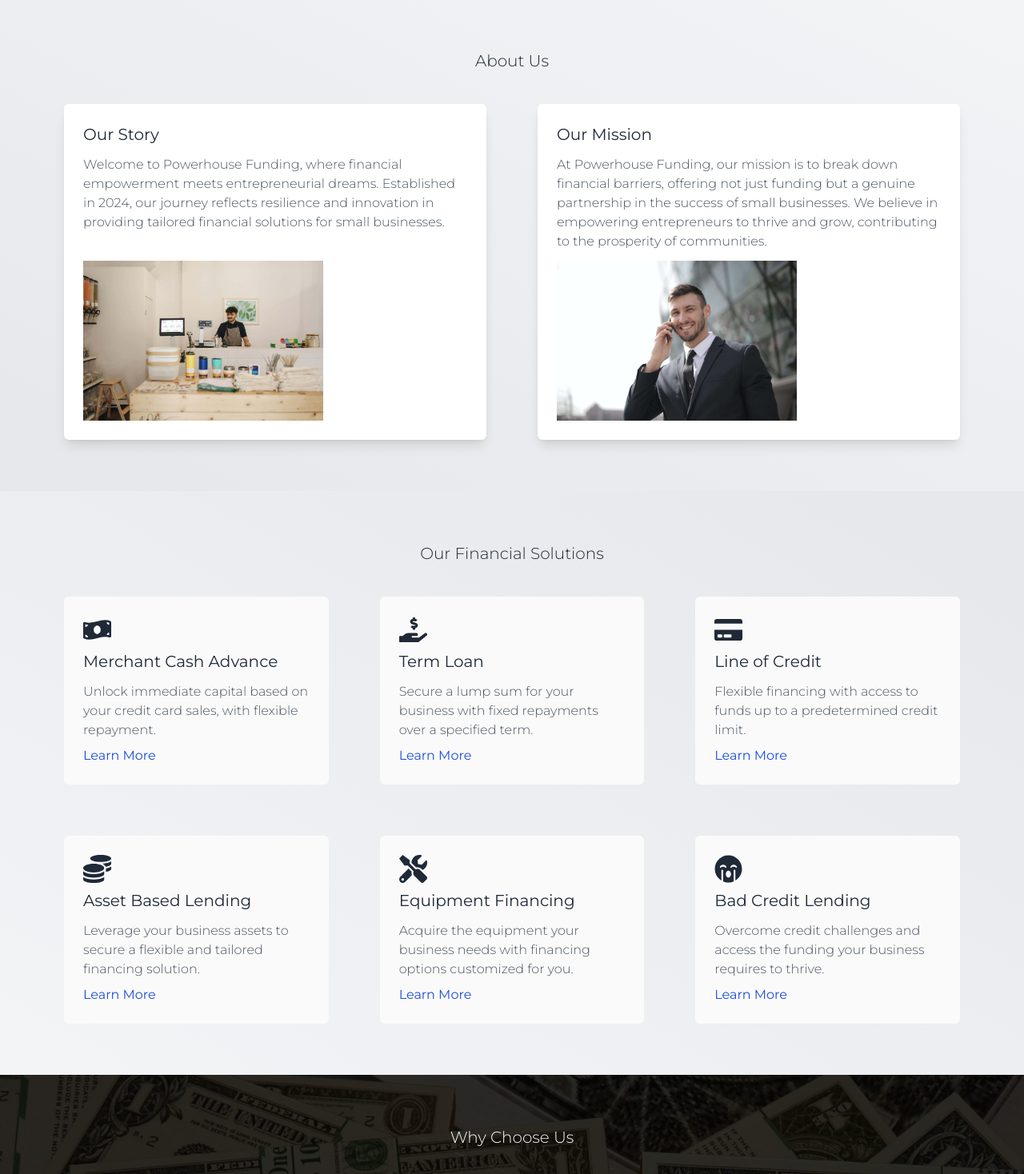
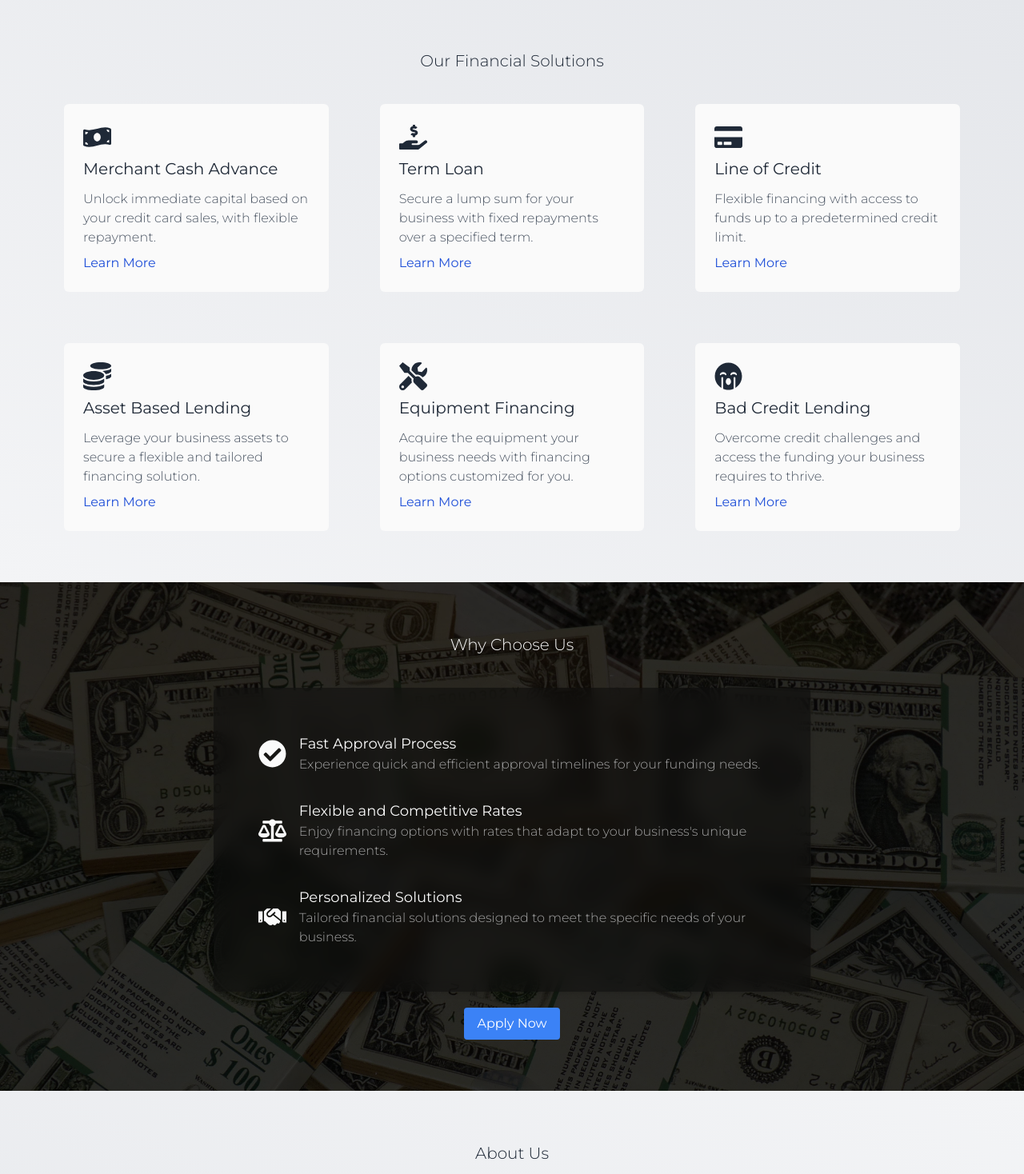
Before and after one commit to dewanwakilahmed/kesef-capital-group-v0, a Next.js app: page / in a window 1280 px wide. Shown: the part 802-2270 px from the top of the page at 80% size. Built offline with nearby package versions, Linux system fonts and the light colour scheme.

Commit message:
Rearranged different sections in home page

```diff
--- a/app/page.tsx
+++ b/app/page.tsx
@@ -15,9 +15,9 @@ const HomePage = () => {
   return (
     <div className='home-page'>
       <HeroSection />
-      <AboutUsSection />
       <OurFinancialSolutionsSection />
       <WhyChooseUsSection />
+      <AboutUsSection />
       {/* <TestimonialsSection /> */}
       {/* <CallToActionSection /> */}
     </div>
```
